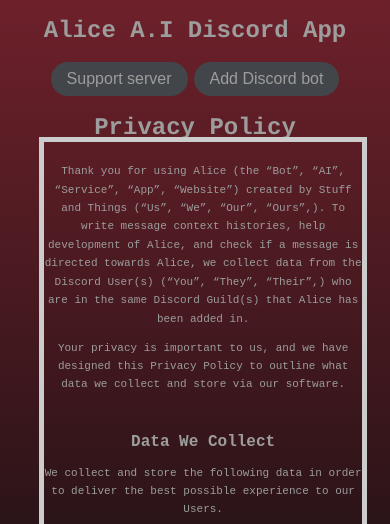
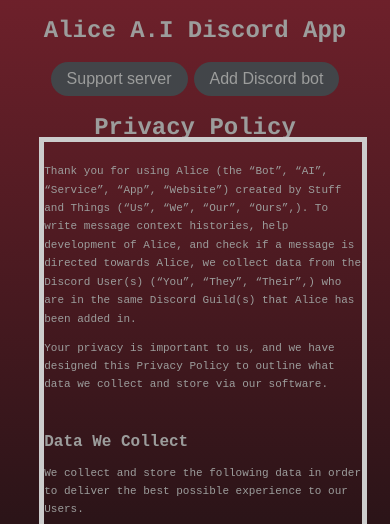
Before and after one commit to Ethmangameon/Ethmangameon.github.io, a plain HTML site: page alice-app/privacy-policy.html in a window 390 px wide. Shown: the part 155-679 px from the top of the page. Drawn offline with Linux system fonts and the light colour scheme.

Commit message:
fixed mobile view

```diff
--- a/alice-app/privacy-policy.html
+++ b/alice-app/privacy-policy.html
@@ -160,7 +160,7 @@
         </div>
         <h1 style="color:#9c9d9c;font-family:courier;text-align: center;font-size:150%;overflow-x: hidden;"> Privacy Policy </h1>
         <h1></h1>
-            <div class="textarea" style="color:#9c9d9c;font-family:courier;font-size:56%;text-align:center;overflow-x: hidden;">
+            <div class="textarea" style="color:#9c9d9c;courier;font-size:56%;overflow-x: hidden;">
                 <div class="container">
                     <p style="color:#9c9d9c;overflow-x: hidden;">
                         <p style='margin-top:0in;margin-right:0in;margin-bottom:8.0pt;margin-left:0in;line-height:115%;font-size:16px;font-family:"Aptos",sans-serif;'><span style='font-size:11px;line-height:115%;font-family:"Courier New";'>Thank you for using Alice (the &ldquo;Bot&rdquo;, &ldquo;AI&rdquo;, &ldquo;Service&rdquo;, &ldquo;App&rdquo;, &ldquo;Website&rdquo;) created by Stuff and Things (&ldquo;Us&rdquo;, &ldquo;We&rdquo;, &ldquo;Our&rdquo;, &ldquo;Ours&rdquo;,). To write message context histories, help development of Alice, and check if a message is directed towards Alice, we collect data from the Discord User(s) (&ldquo;You&rdquo;, &ldquo;They&rdquo;, &ldquo;Their&rdquo;,) who are in the same Discord Guild(s) that Alice has been added in.</span></p>
```
